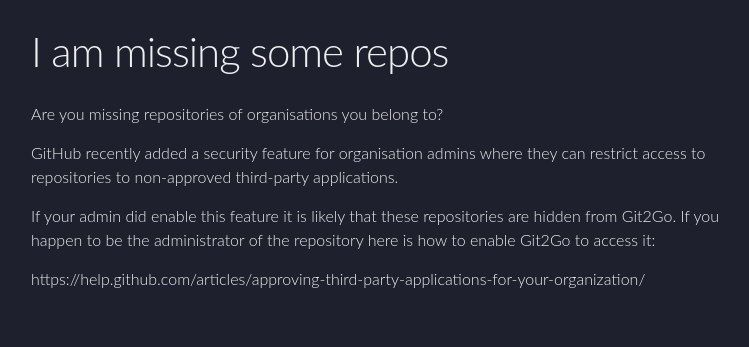
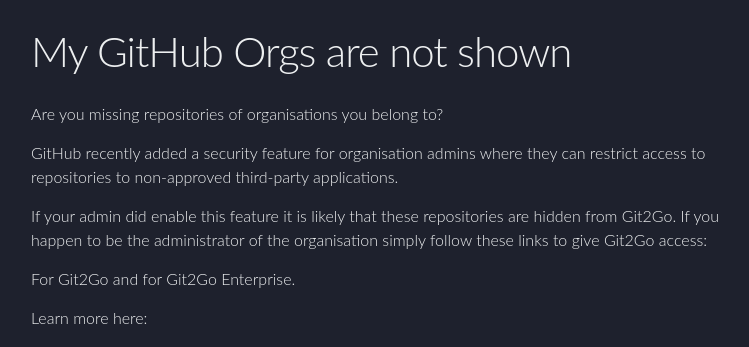
Before and after one commit to nerdishbynature/git2go-faq-web, a Jekyll site: the page built from _posts/2015-11-14-my-org-repos-are-not-shown.markdown, in a window 1280 px wide, cut to the strip 0-347 px from the top of the page. Shown: the whole strip, without its empty margins (244-993 px from the left). Built offline with Jekyll 4.4.1, drawn with Linux system fonts in a browser that asks for light colours; nearby versions of some CDN libraries.

Commit message:
Fix some naming issues

```diff
--- a/_posts/2015-11-14-how-to-push-pull.markdown
+++ b/_posts/2015-11-14-how-to-push-pull.markdown
@@ -6,7 +6,7 @@ date:   2015-11-14 11:44:58
 
 ## Steps
 
-1. Tap the "History"-tab in the TabBar
+1. Tap the "Commits"-tab in the TabBar
 2. When you see the list of commits, simply pull the list down to refresh.
 3. Git2Go will now pull in any changes that might have happened since your last pull.
 4. Afterwards all commits you have made on your iOS device are pushed to the remote.
--- a/_posts/2015-11-14-my-org-repos-are-not-shown.markdown
+++ b/_posts/2015-11-14-my-org-repos-are-not-shown.markdown
@@ -1,6 +1,6 @@
 ---
 layout: post
-title:  "I am missing some repos"
+title:  "My GitHub Orgs are not shown"
 date:   2015-11-14 11:44:58
 ---
 
@@ -8,6 +8,10 @@ Are you missing repositories of organisations you belong to?
 
 GitHub recently added a security feature for organisation admins where they can restrict access to repositories to non-approved third-party applications.
 
-If your admin did enable this feature it is likely that these repositories are hidden from Git2Go. If you happen to be the administrator of the repository here is how to enable Git2Go to access it:
+If your admin did enable this feature it is likely that these repositories are hidden from Git2Go. If you happen to be the administrator of the organisation simply follow these links to give Git2Go access:
+
+[For Git2Go](https://github.com/settings/connections/applications/2385a352f56cf07d0534) and for [Git2Go Enterprise](https://github.com/settings/connections/applications/dcd90008816d6b9614de).
+
+Learn more here:
 
 [https://help.github.com/articles/approving-third-party-applications-for-your-organization/](https://help.github.com/articles/approving-third-party-applications-for-your-organization/)
```
